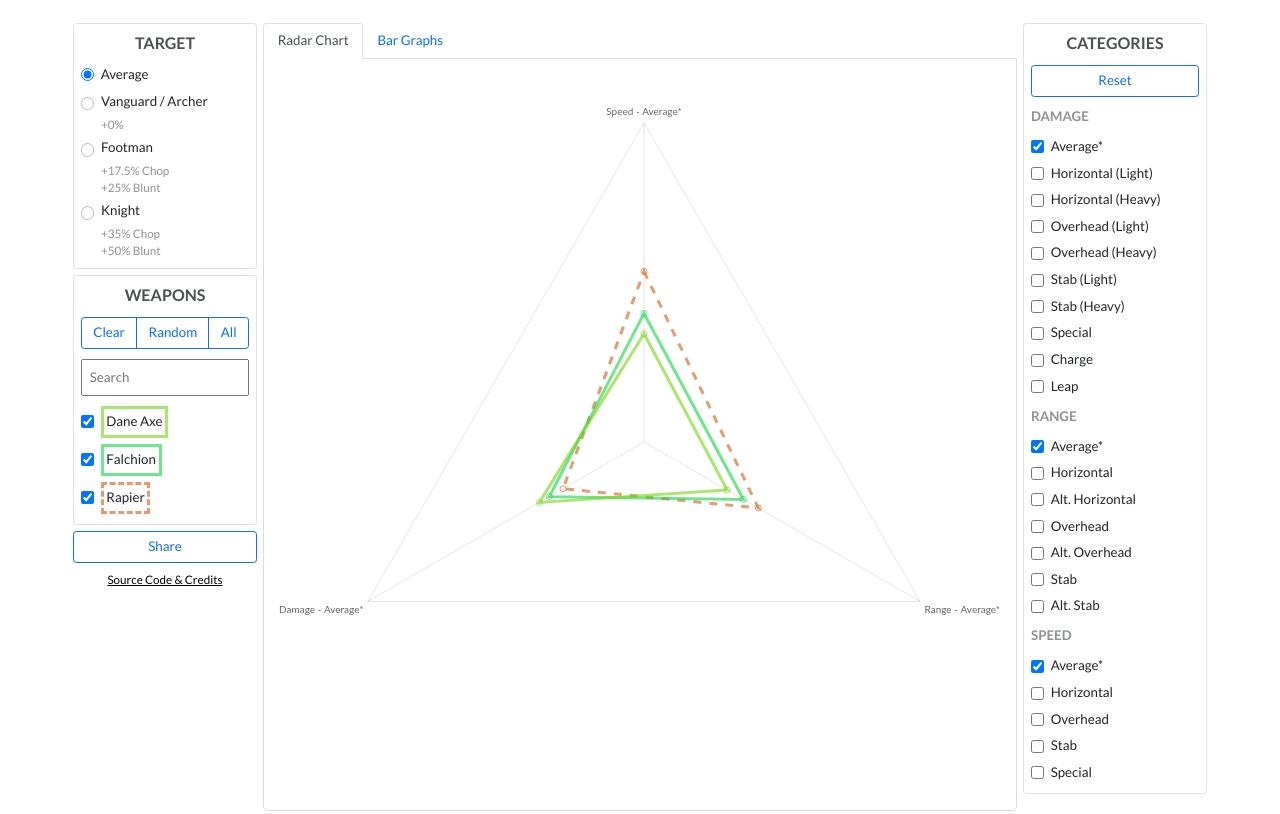
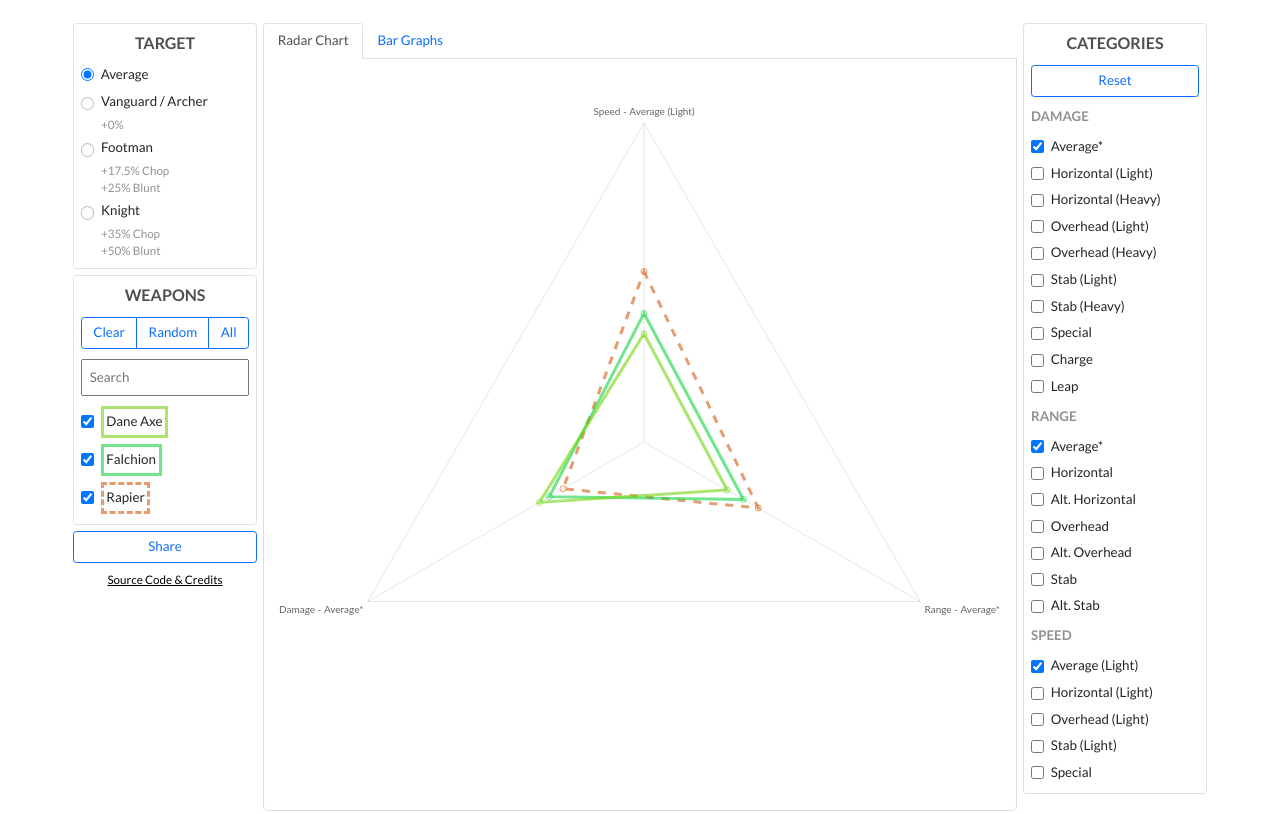
Before and after one commit to Chiv2-Community/polehammer.net, a website built with Vite: page index.html in a window 1280 px wide. Built offline with nearby package versions, Linux system fonts and the light colour scheme.

Commit message:
clarify some data, update credits

```diff
--- a/index.html
+++ b/index.html
@@ -88,7 +88,7 @@
           </div>
           <div class="text-center">
             <small
-              ><a href="https://github.com/aardvarkk/polehammer" target="_blank"
+              ><a href="https://github.com/jacoby6000/polehammer" target="_blank"
                 >Source Code & Credits</a
               ></small
             >
@@ -170,14 +170,8 @@
       crossorigin="anonymous"
     ></script>
     <script type="module">
-      // Import the functions you need from the SDKs you need
       import { initializeApp } from "https://www.gstatic.com/firebasejs/9.8.1/firebase-app.js";
       import { getAnalytics } from "https://www.gstatic.com/firebasejs/9.8.1/firebase-analytics.js";
-      // TODO: Add SDKs for Firebase products that you want to use
-      // https://firebase.google.com/docs/web/setup#available-libraries
-
-      // Your web app's Firebase configuration
-      // For Firebase JS SDK v7.20.0 and later, measurementId is optional
       const firebaseConfig = {
         apiKey: "AIzaSyCjRCDb4V3iA6IWtKZEaFkPVBRFJ7l2ojA",
         authDomain: "polehammer-a740e.firebaseapp.com",
@@ -187,8 +181,6 @@
         appId: "1:270509668146:web:f80eb7c4ad9ccdb072092b",
         measurementId: "G-PY9ZS013B3"
       };
-
-      // Initialize Firebase
       const app = initializeApp(firebaseConfig);
       const analytics = getAnalytics(app);
     </script>
--- a/src/metrics.ts
+++ b/src/metrics.ts
@@ -57,10 +57,10 @@ export enum MetricLabel {
   // RANGE_SPECIAL = "Range - Special", TODO
   // RANGE_MAX = "Range - Max",
 
-  SPEED_AVERAGE = "Speed - Average*",
-  SPEED_HORIZONTAL = "Speed - Horizontal",
-  SPEED_OVERHEAD = "Speed - Overhead",
-  SPEED_STAB = "Speed - Stab",
+  SPEED_AVERAGE = "Speed - Average (Light)",
+  SPEED_HORIZONTAL = "Speed - Horizontal (Light)",
+  SPEED_OVERHEAD = "Speed - Overhead (Light)",
+  SPEED_STAB = "Speed - Stab (Light)",
   SPEED_SPECIAL = "Speed - Special",
   // SPEED_MAX = "Speed - Max",
 }
```
Also changed, not shown: README.md.
